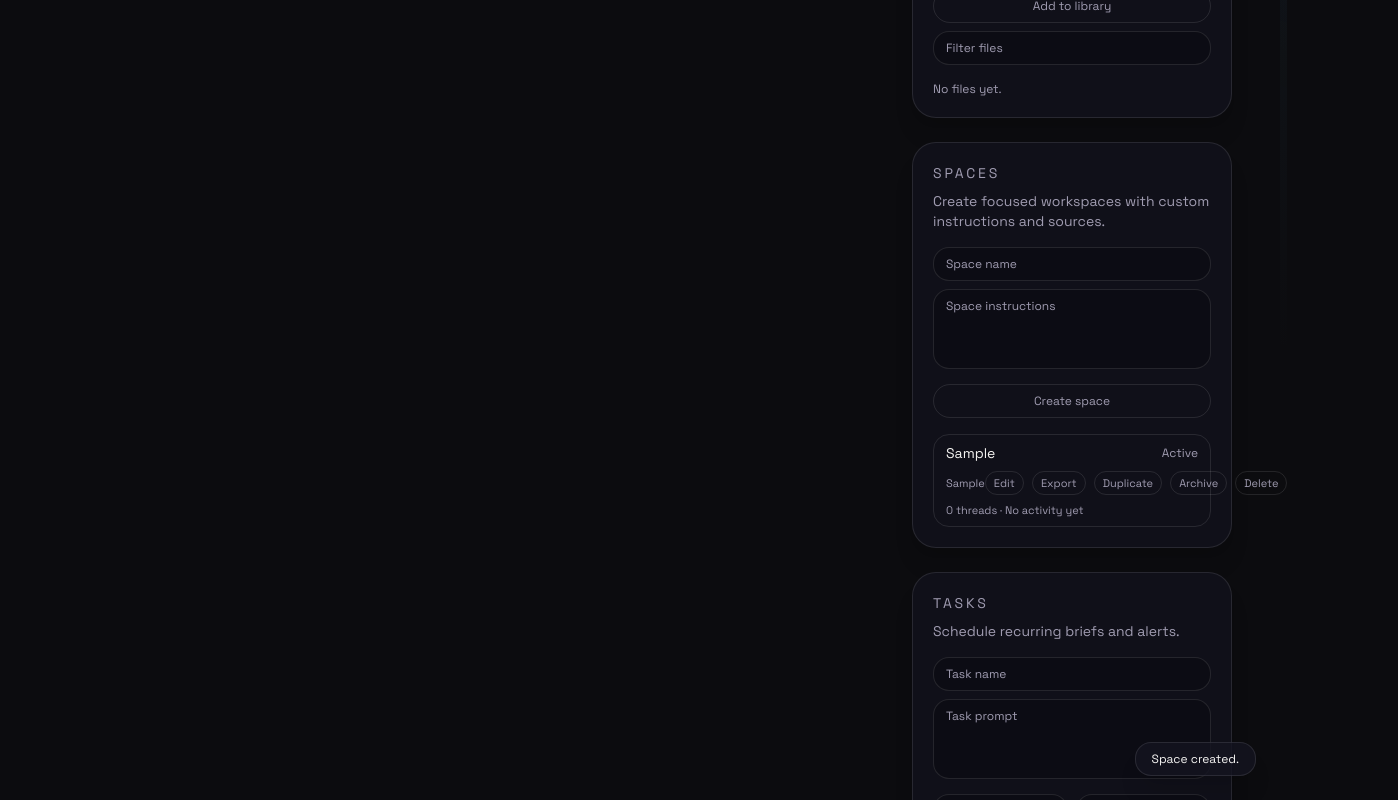
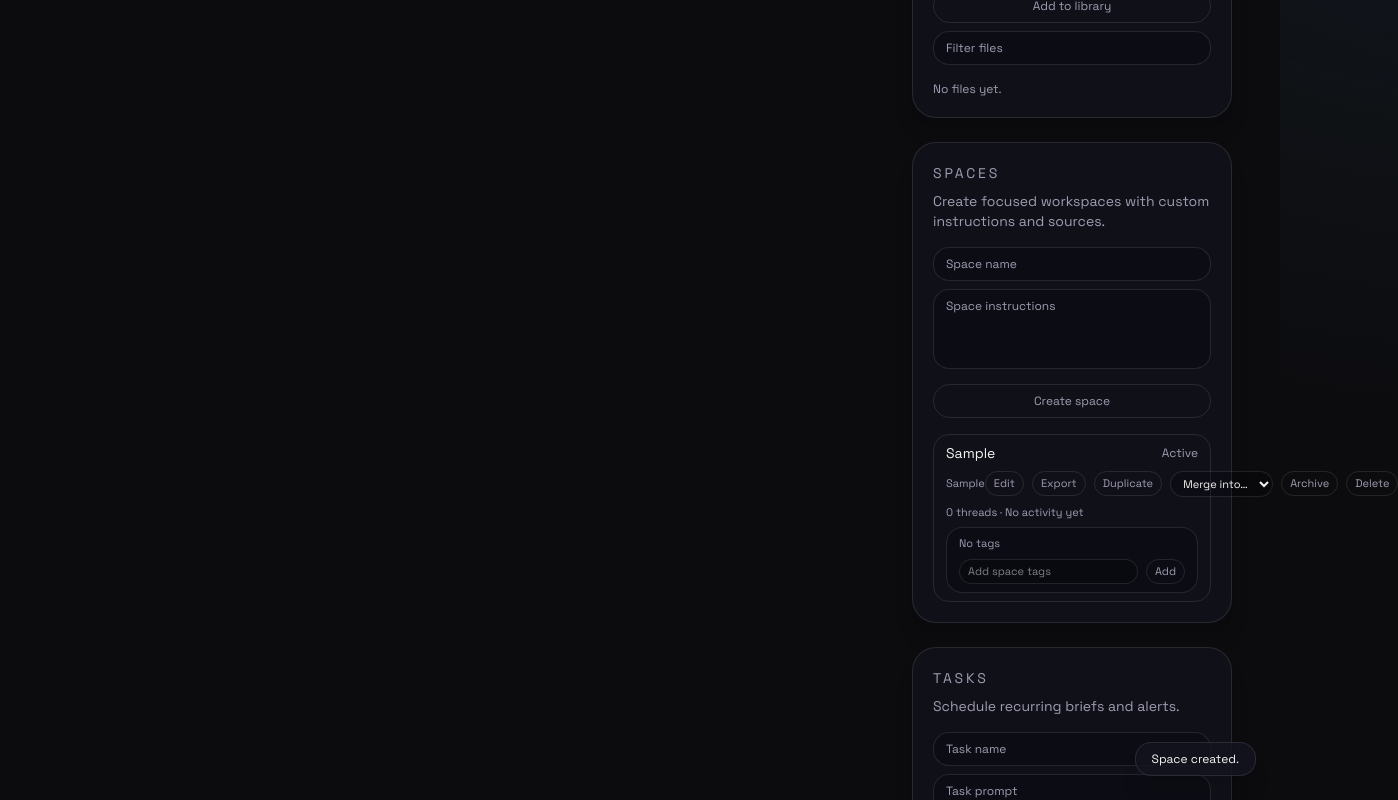
Before and after one commit to sarveshkapre/chat_with_llm, a Next.js app: page / in a window 1280 px wide. Both pictures are taken after typing "Sample", "Sample" into the empty fields and a click on the button "Create space". Shown: the part 1273-2073 px from the top of the page, 1398 px wide, since content can reach past the window. Built offline with nearby package versions, Linux system fonts and the light colour scheme.

Commit message:
feat(spaces): add merge and tags

```diff
--- a/src/components/chat-app.tsx
+++ b/src/components/chat-app.tsx
@@ -94,6 +94,7 @@ const SEARCHES_KEY = "signal-saved-searches-v1";
 const PINNED_SEARCHES_KEY = "signal-saved-searches-pinned-v1";
 const RECENT_FILTERS_KEY = "signal-recent-filters-v1";
 const ARCHIVED_SPACES_KEY = "signal-spaces-archived-v1";
+const SPACE_TAGS_KEY = "signal-space-tags-v1";
 
 const MAX_ATTACHMENTS = 5;
 const MAX_ATTACHMENT_SIZE = 1_000_000;
@@ -126,6 +127,9 @@ export default function ChatApp() {
   const [editingSpaceName, setEditingSpaceName] = useState("");
   const [editingSpaceInstructions, setEditingSpaceInstructions] = useState("");
   const [archivedSpaces, setArchivedSpaces] = useState<string[]>([]);
+  const [spaceTags, setSpaceTags] = useState<Record<string, string[]>>({});
+  const [spaceTagDraft, setSpaceTagDraft] = useState("");
+  const [mergeTargetSpaceId, setMergeTargetSpaceId] = useState("");
   const [editingThreadId, setEditingThreadId] = useState<string | null>(null);
   const [editingTitle, setEditingTitle] = useState("");
   const [libraryCompact, setLibraryCompact] = useState(false);
@@ -311,6 +315,16 @@ export default function ChatApp() {
       }
     }
 
+    const spaceTagsStore = localStorage.getItem(SPACE_TAGS_KEY);
+    if (spaceTagsStore) {
+      try {
+        const parsed = JSON.parse(spaceTagsStore) as Record<string, string[]>;
+        setSpaceTags(parsed);
+      } catch {
+        setSpaceTags({});
+      }
+    }
+
     const active = localStorage.getItem(ACTIVE_SPACE_KEY);
     if (active) {
       setActiveSpaceId(active);
@@ -362,6 +376,10 @@ export default function ChatApp() {
       JSON.stringify(archivedSpaces)
     );
   }, [archivedSpaces]);
+
+  useEffect(() => {
+    localStorage.setItem(SPACE_TAGS_KEY, JSON.stringify(spaceTags));
+  }, [spaceTags]);
 
   useEffect(() => {
     if (activeSpaceId) {
@@ -1716,6 +1734,50 @@ ${answer.citations
     if (activeSpaceId === spaceId) {
       setActiveSpaceId(null);
     }
+  }
+
+  function addSpaceTags(spaceId: string) {
+    const nextTags = spaceTagDraft
+      .split(",")
+      .map((tag) => tag.trim())
+      .filter((tag) => tag.length > 0);
+    if (!nextTags.length) {
+      setNotice("Enter a space tag.");
+      return;
+    }
+    setSpaceTags((prev) => {
+      const existing = prev[spaceId] ?? [];
+      const merged = [...existing];
+      nextTags.forEach((tag) => {
+        if (!merged.some((item) => item.toLowerCase() === tag.toLowerCase())) {
+          merged.push(tag);
+        }
+      });
+      return { ...prev, [spaceId]: merged };
+    });
+    setSpaceTagDraft("");
+  }
+
+  function removeSpaceTag(spaceId: string, tag: string) {
+    setSpaceTags((prev) => {
+      const next = { ...prev };
+      next[spaceId] = (next[spaceId] ?? []).filter((item) => item !== tag);
+      return next;
+    });
+  }
+
+  function mergeSpaces(source: Space, targetId: string | null) {
+    if (!targetId) return;
+    const target = spaces.find((space) => space.id === targetId);
+    if (!target) return;
+    setThreads((prev) =>
+      prev.map((thread) =>
+        thread.spaceId === source.id
+          ? { ...thread, spaceId: target.id, spaceName: target.name }
+          : thread
+      )
+    );
+    setNotice(`Merged ${source.name} into ${target.name}.`);
   }
 
   function parseTime(time: string) {
@@ -3387,6 +3449,25 @@ ${answer.citations
                             >
                               Duplicate
                             </button>
+                            <select
+                              value={mergeTargetSpaceId}
+                              onChange={(event) => {
+                                const value = event.target.value;
+                                if (!value) return;
+                                mergeSpaces(space, value);
+                                setMergeTargetSpaceId("");
+                              }}
+                              className="rounded-full border border-white/10 bg-black/20 px-2 py-1 text-[11px] text-signal-text"
+                            >
+                              <option value="">Merge into…</option>
+                              {spaces
+                                .filter((item) => item.id !== space.id)
+                                .map((item) => (
+                                  <option key={item.id} value={item.id}>
+                                    {item.name}
+                                  </option>
+                                ))}
+                            </select>
                             <button
                               onClick={() => toggleArchiveSpace(space.id)}
                               className="rounded-full border border-white/10 px-2 py-1 text-[11px]"
@@ -3415,6 +3496,37 @@ ${answer.citations
                           Math.max(...latest)
                         ).toLocaleDateString()}`;
                       })()}
+                    </div>
+                    <div className="mt-2 rounded-2xl border border-white/10 bg-black/20 px-3 py-2 text-[11px] text-signal-muted">
+                      <div className="flex flex-wrap gap-2">
+                        {(spaceTags[space.id] ?? []).length ? (
+                          (spaceTags[space.id] ?? []).map((tag) => (
+                            <button
+                              key={`${space.id}-${tag}`}
+                              onClick={() => removeSpaceTag(space.id, tag)}
+                              className="rounded-full border border-white/10 px-2 py-1 text-[11px]"
+                            >
+                              #{tag} ×
+                            </button>
+                          ))
+                        ) : (
+                          <span>No tags</span>
+                        )}
+                      </div>
+                      <div className="mt-2 flex items-center gap-2">
+                        <input
+                          value={spaceTagDraft}
+                          onChange={(event) => setSpaceTagDraft(event.target.value)}
+                          placeholder="Add space tags"
+                          className="w-full rounded-full border border-white/10 bg-black/20 px-2 py-1 text-[11px] text-signal-text outline-none"
+                        />
+                        <button
+                          onClick={() => addSpaceTags(space.id)}
+                          className="rounded-full border border-white/10 px-2 py-1 text-[11px]"
+                        >
+                          Add
+                        </button>
+                      </div>
                     </div>
                   </div>
                 ))
```
Also changed, not shown: 1 other file (tests, documents, lock files or other folders).
